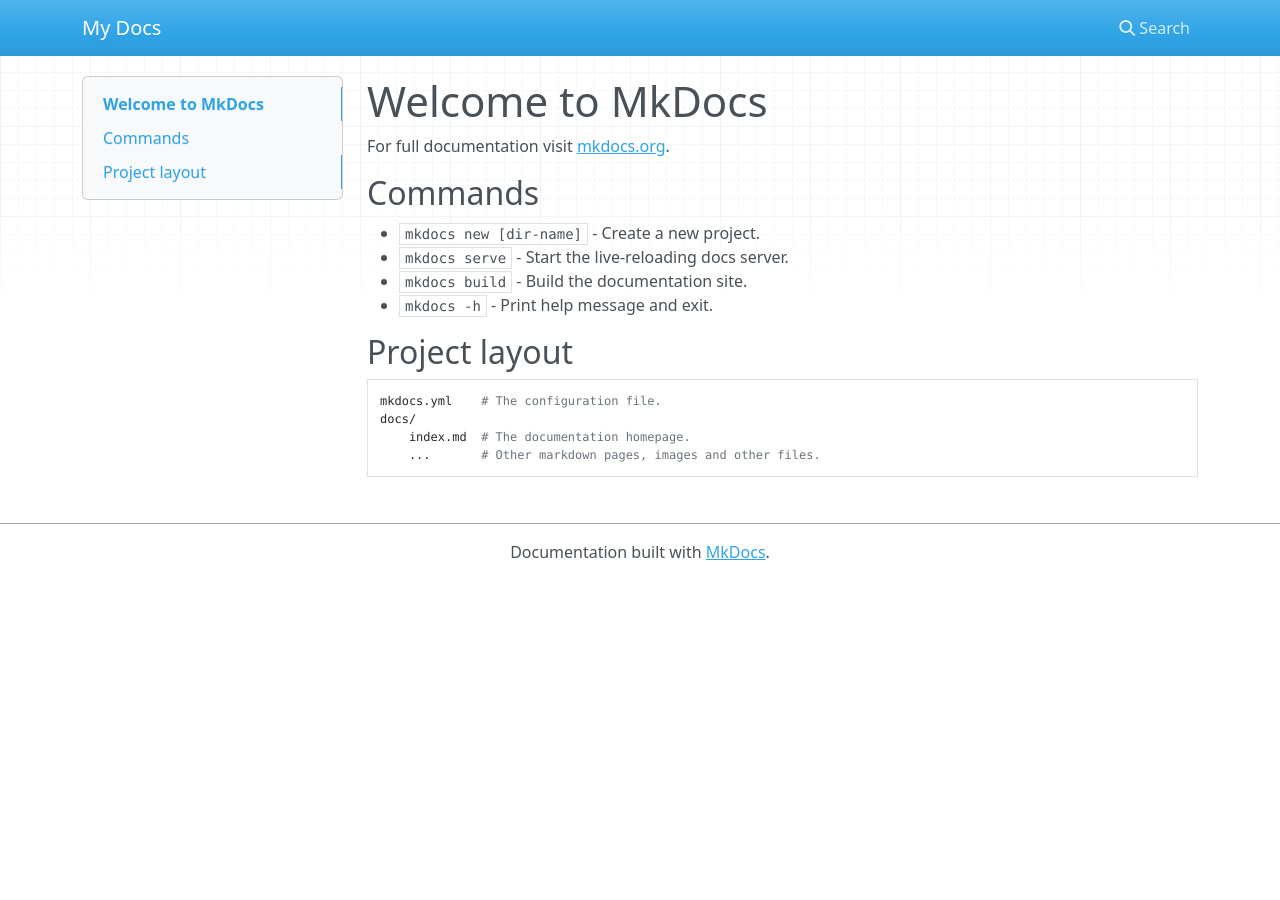
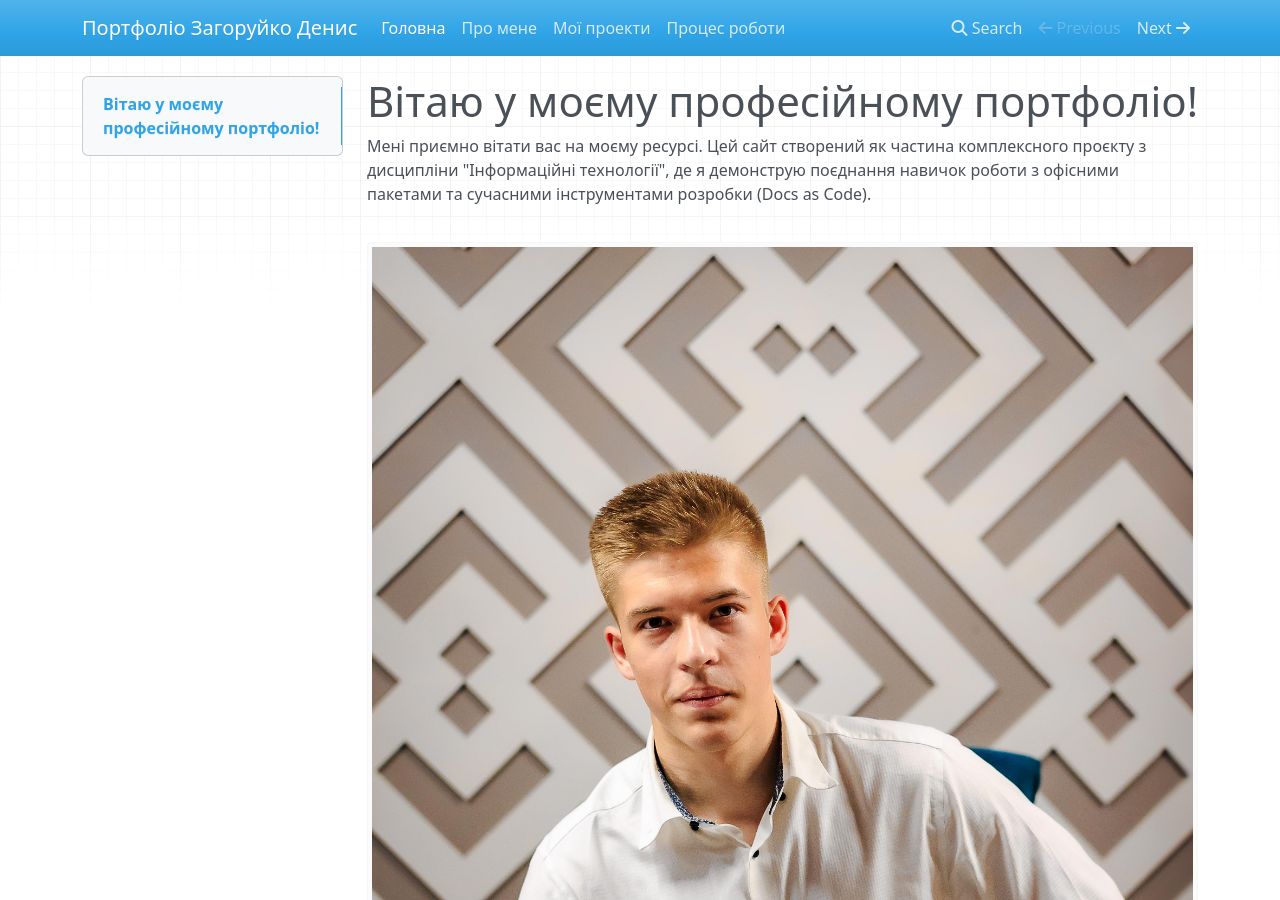
Before and after one commit to Turahent862/--portfolio, an MkDocs documentation site: the page built from docs/index.md, in a window 1280 px wide and 900 px high. Built offline with MkDocs 1.6.1, drawn with Linux system fonts in a browser that asks for light colours; nearby versions of some CDN libraries; some of the changed text lies outside the part shown.

Commit message:
Fix email link in index.md

```diff
--- a/docs/index.md
+++ b/docs/index.md
@@ -1,17 +1,30 @@
-# Welcome to MkDocs
+# Вітаю у моєму професійному портфоліо!
 
-For full documentation visit [mkdocs.org](https://www.mkdocs.org).
+Мені приємно вітати вас на моєму ресурсі. Цей сайт створений як частина комплексного проєкту з дисципліни "Інформаційні технології", де я демонструю поєднання навичок роботи з офісними пакетами та сучасними інструментами розробки (Docs as Code).
 
-## Commands
+![Моє фото](images/IMG_5832.JPG)
 
-* `mkdocs new [dir-name]` - Create a new project.
-* `mkdocs serve` - Start the live-reloading docs server.
-* `mkdocs build` - Build the documentation site.
-* `mkdocs -h` - Print help message and exit.
+### 🚀 Про цей проєкт
+Цей сайт — це не просто статична сторінка, а приклад сучасного підходу до технічної документації.
+Тут ви знайдете:
+* **Мої технічні навички** та освітній бекграунд.
+* **Приклади робіт**, виконаних у MS Excel та PowerPoint.
+* **Технічну документацію**, побудовану за допомогою Markdown та MkDocs.
+* **Візуалізацію процесів** за допомогою діаграм diagrams.net.
 
-## Project layout
+### 🛠 Стек технологій проєкту
+Для створення цього портфоліо я використав:
+* **Контроль версій:** Git (GitHub)
+* **Розмітка:** Markdown
+* **Генератор сайту:** MkDocs (Тема Material)
+* **Хостинг:** GitHub Pages
 
-    mkdocs.yml    # The configuration file.
-    docs/
-        index.md  # The documentation homepage.
-        ...       # Other markdown pages, images and other files.
+---
+
+> "Найкращий спосіб передбачити майбутнє — створити його."
+> — *Пітер Друкер*
+
+---
+
+**Контакти для зв'язку:**
+[GitHub](https://github.com/Turahent862) | Email: <mailto:zagoruikodenis38@gmail.com>
--- a/mkdocs.yml
+++ b/mkdocs.yml
@@ -1 +1,7 @@
-site_name: My Docs
+site_name: Портфоліо Загоруйко Денис
+
+nav:
+  - 'Головна': 'index.md'
+  - 'Про мене': 'about.md'
+  - 'Мої проекти': 'projects.md'
+  - 'Процес роботи': 'workflow.md'
```
Also changed, not shown: docs/about.md (added, +29 -0 lines), docs/projects.md (added, +32 -0 lines), docs/workflow.md (added, +28 -0 lines), docs/images/IMG_5832.JPG (added), docs/images/block.png (added), docs/images/tabl.png (added), docs/images/workflow-use-case.png (added).
